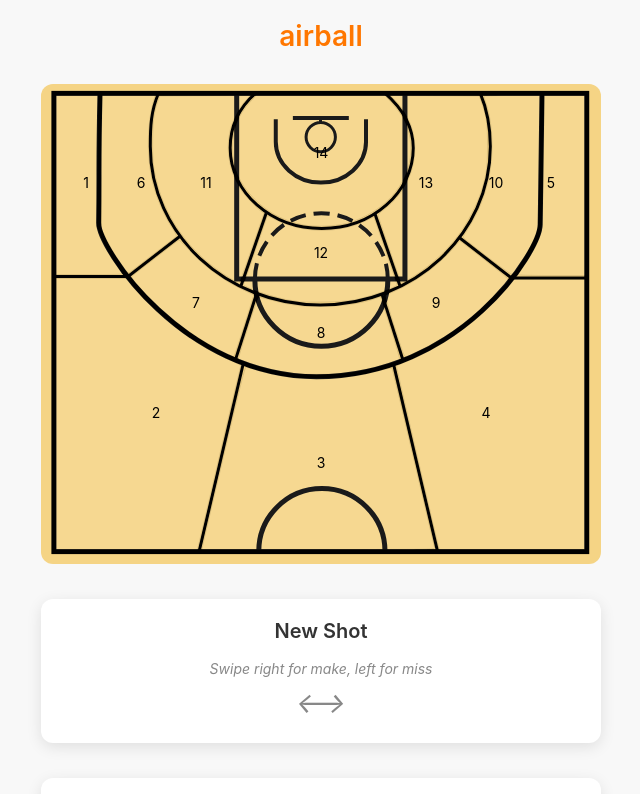
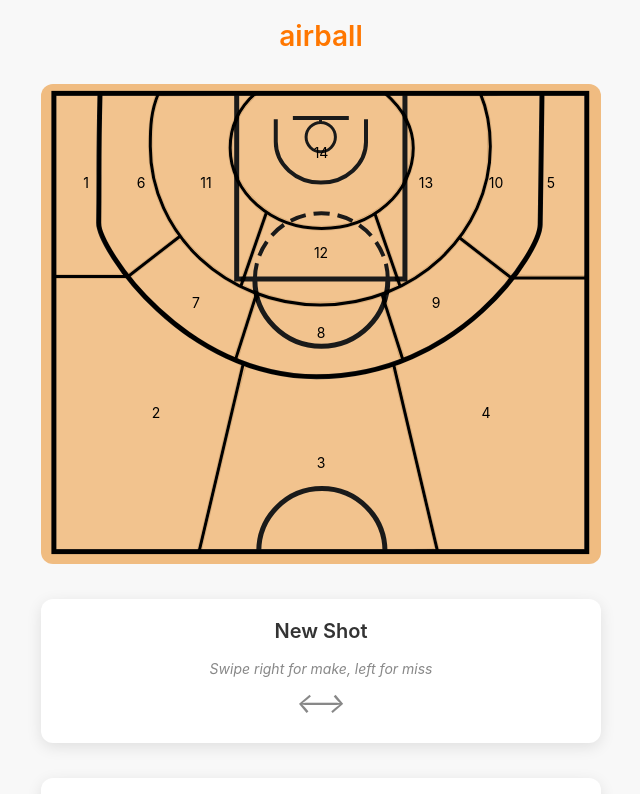
Before and after one commit to igarza99tom/airball-shot-tracker, an Angular app in the folder airball/: page / in a window 1280 px wide. Shown: the top 794 px of the page, without its empty margins (319-959 px from the left). Built offline with nearby package versions, Linux system fonts and the light colour scheme.

Commit message:
court colour

```diff
--- a/airball/src/app/components/court/court.component.scss
+++ b/airball/src/app/components/court/court.component.scss
@@ -8,18 +8,12 @@
 .basketball-court {
   width: 100%;
   height: auto;
-  background-color: #f5d485;
+  background-color: #f0bc81;
   max-height: 70vh; /* Ensure it takes reasonable vertical space on phones */
 }
 
 .section-line {
   pointer-events: none;
-}
-
-[id="3ptline"] {
-  /* Make the 3PT line slightly more visible for development */
-  stroke-dasharray: none;
-  stroke-opacity: 0.7;
 }
 
 .section-region {
```
